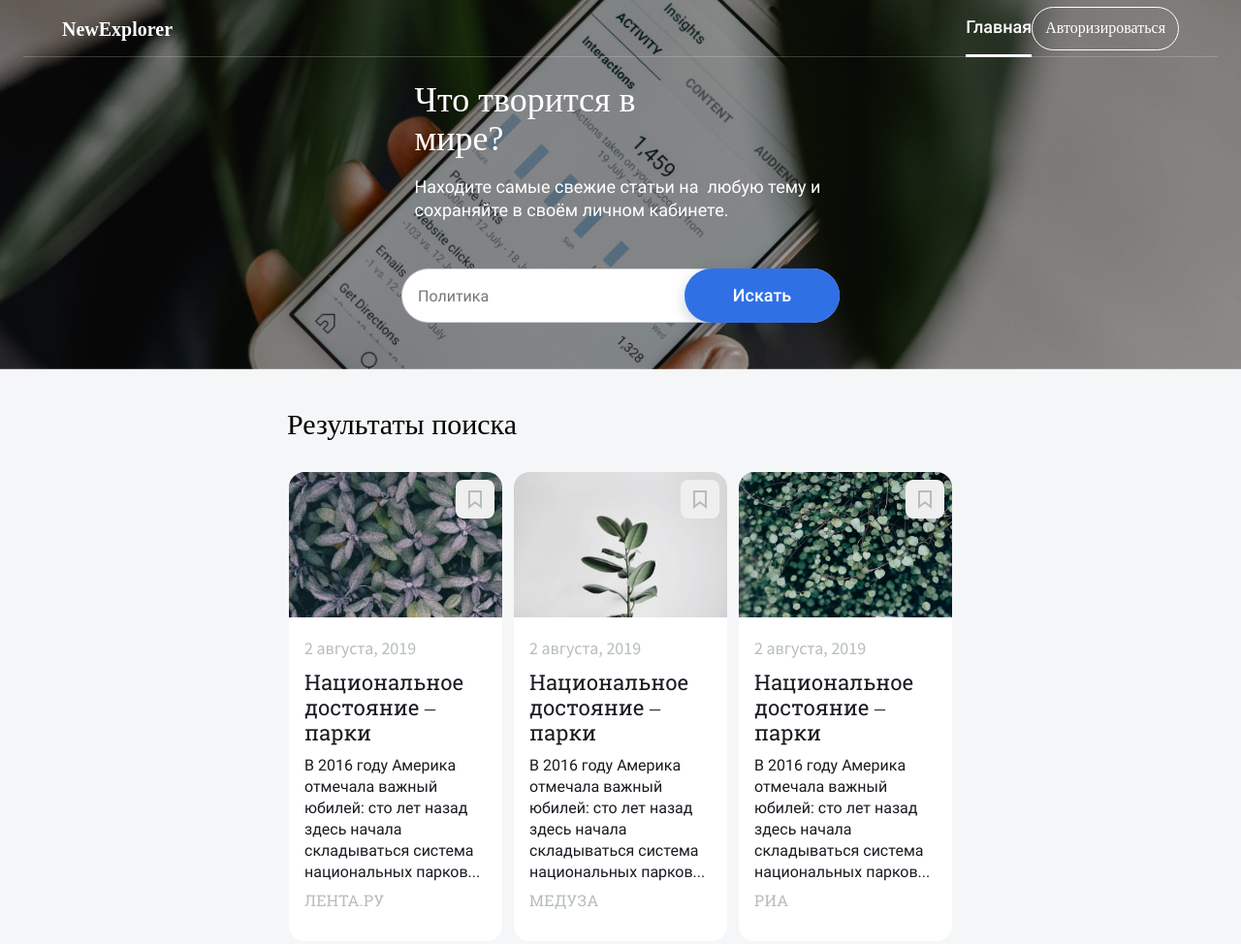
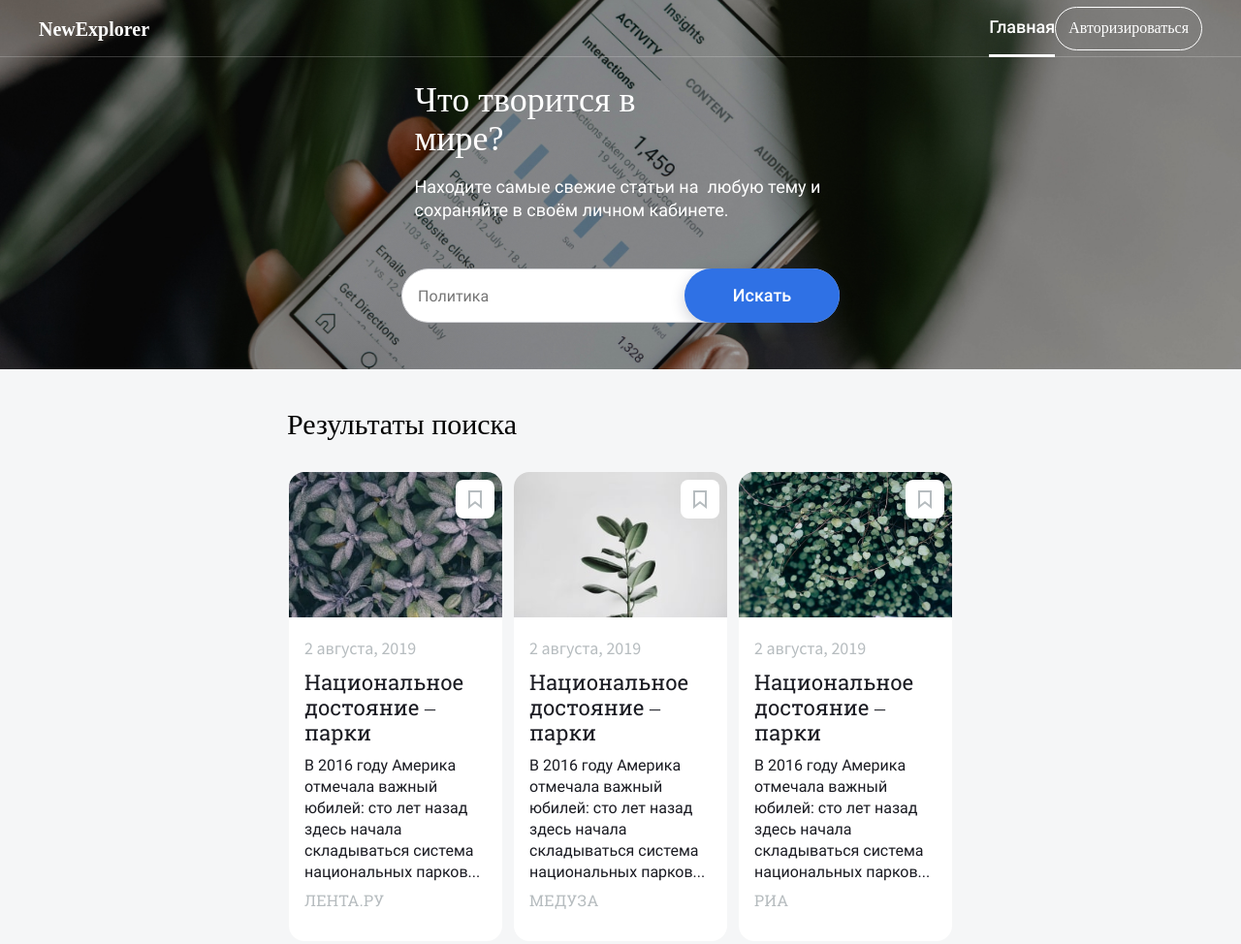
Before and after one commit to Alexandr-exe/news-explorer-frontend-diplom, a website built with webpack: page src/index.html in a window 1280 px wide. Shown: the top 974 px of the page at 97% size. Built offline with nearby package versions, Linux system fonts and the light colour scheme.

Commit message:
рефакторинг карты

```diff
--- a/src/block/button/__bookmark/button__bookmark.css
+++ b/src/block/button/__bookmark/button__bookmark.css
@@ -3,6 +3,7 @@
   width: 40px;
   height: 40px;
   border-radius: 8px;
+  background: #fff;
   box-sizing: border-box;
   display: flex;
   margin-left: auto;
@@ -10,5 +11,4 @@
   background-position: center;
   background-repeat: no-repeat;
   padding: 8px;
-  cursor: pointer;
 }
--- a/src/block/button/button.css
+++ b/src/block/button/button.css
@@ -11,9 +11,9 @@
 .button {
   cursor: pointer;
   opacity: 1;
-  transition: ease-in .5;
+  transition: ease-in  .1s;
 }
 
-.button:hover{
-  opacity: .9;
+.button:hover {
+  opacity: .7;
 }
--- a/src/block/header/__index/header__index.css
+++ b/src/block/header/__index/header__index.css
@@ -1,4 +1,5 @@
 .header.header__index {
+  width: 100%;
   border-bottom: rgba(196, 196, 196, 0.01);
   box-shadow: inset 0px -1px 0px rgba(255, 255, 255, 0.2);
 }
--- a/src/block/header/__wrapper/header__wrapper.css
+++ b/src/block/header/__wrapper/header__wrapper.css
@@ -1,5 +1,5 @@
 .header__wrapper {
-  max-width: 1232px;
+  max-width: 1440px;
   max-height: 536px;
   margin: auto;
 }
--- a/src/index.html
+++ b/src/index.html
@@ -10,8 +10,9 @@
 </head>
 
 <body>
-  <header class="header header__index">
+  <header class="header">
     <div class="header__wrapper">
+      <div class="header__index">
         <div class="header__item">
           <a class="header__text-log header__text-log_white" href="#">NewExplorer</a>
           <nav class="nav">
@@ -35,6 +36,8 @@
             </label>
           </nav>
         </div>
+      </div>
+
       <div class="header__content">
         <h1 class="header__title">Что творится в мире?</h1>
         <p class="header__text">Находите самые свежие статьи на &nbsp;любую тему и сохраняйте в своём&nbsp;личном
```
Also changed, not shown: src/block/button/__delete/button__delete.css (+1 -0 lines). Lines whose indentation alone changed are shown as unchanged.
